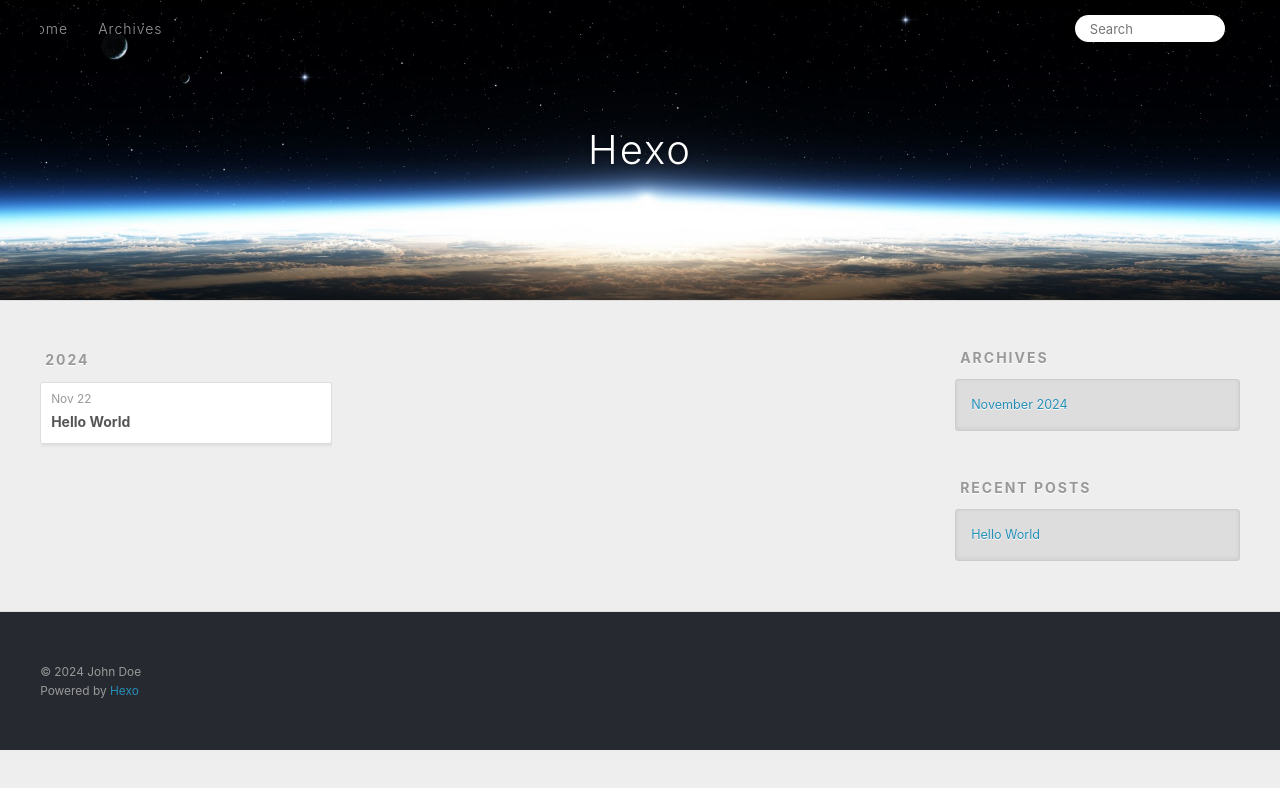
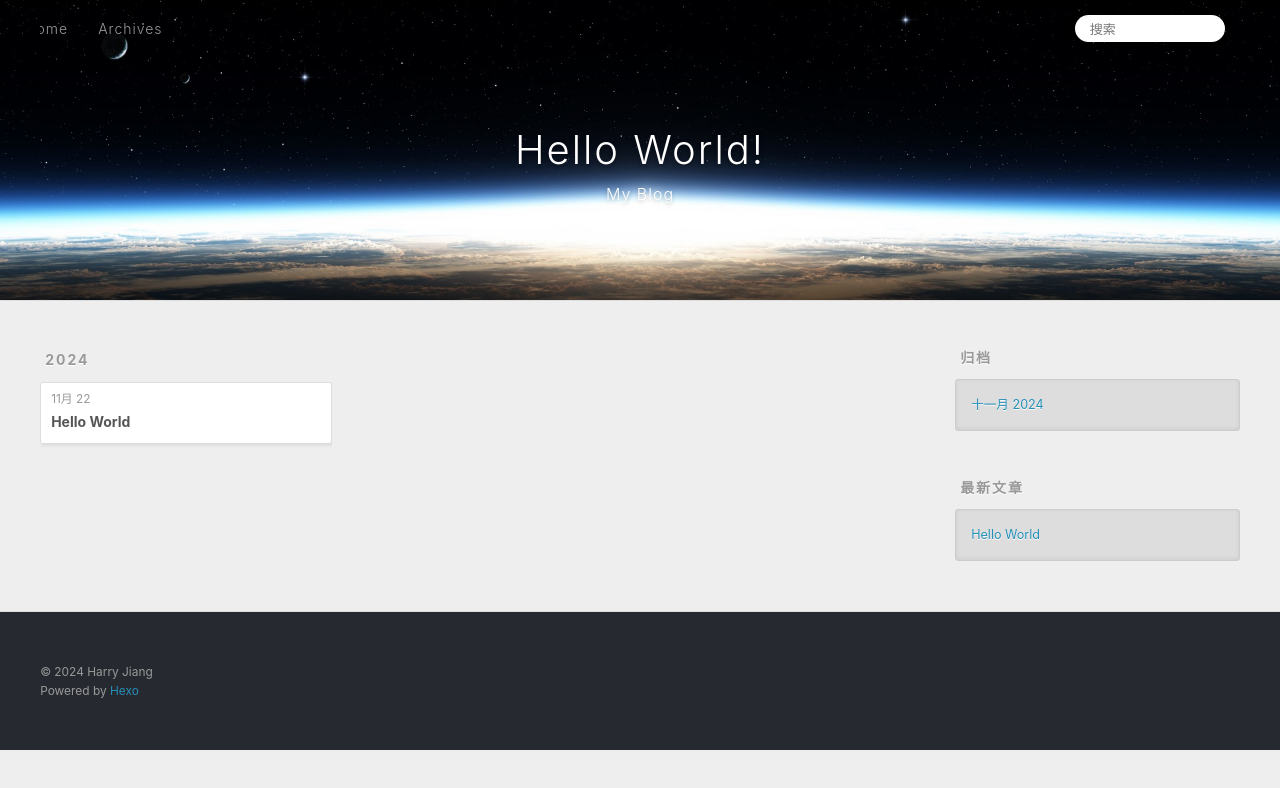
Before and after one commit to yaemolt/yaemolt.github.io, a plain HTML site: page archives/index.html in a window 1280 px wide. Both pictures are taken after a click on the link 1232 px from the left and 27 px from the top of the page. Drawn offline with Linux system fonts and the light colour scheme.

Commit message:
Site updated: 2024-11-22 10:56:48

```diff
--- a/archives/index.html
+++ b/archives/index.html
@@ -4,17 +4,19 @@
   <meta charset="utf-8">
 
 
-  <title>Archives | Hexo</title>
+  <title>归档 | Hello World!</title>
   <meta name="viewport" content="width=device-width, initial-scale=1, shrink-to-fit=no">
-  <meta property="og:type" content="website">
-<meta property="og:title" content="Hexo">
+  <meta name="description" content="My CS Learning Path">
+<meta property="og:type" content="website">
+<meta property="og:title" content="Hello World!">
 <meta property="og:url" content="http://example.com/archives/index.html">
-<meta property="og:site_name" content="Hexo">
-<meta property="og:locale" content="en_US">
-<meta property="article:author" content="John Doe">
+<meta property="og:site_name" content="Hello World!">
+<meta property="og:description" content="My CS Learning Path">
+<meta property="og:locale" content="zh_CN">
+<meta property="article:author" content="Harry Jiang">
 <meta name="twitter:card" content="summary">
 
-    <link rel="alternate" href="/atom.xml" title="Hexo" type="application/atom+xml">
+    <link rel="alternate" href="/atom.xml" title="Hello World!" type="application/atom+xml">
 
 
     <link rel="shortcut icon" href="/favicon.png">
@@ -39,8 +41,12 @@
   <div id="header-outer" class="outer">
     <div id="header-title" class="inner">
       <h1 id="logo-wrap">
-        <a href="/" id="logo">Hexo</a>
+        <a href="/" id="logo">Hello World!</a>
       </h1>
+
+        <h2 id="subtitle-wrap">
+          <a href="/" id="subtitle">My Blog</a>
+        </h2>
 
     </div>
     <div id="header-inner" class="inner">
@@ -55,12 +61,12 @@
       <nav id="sub-nav">
 
 
-          <a class="nav-icon" href="/atom.xml" title="RSS Feed"><span class="fa fa-rss"></span></a>
+          <a class="nav-icon" href="/atom.xml" title="RSS 订阅"><span class="fa fa-rss"></span></a>
 
-        <a class="nav-icon nav-search-btn" title="Search"><span class="fa fa-search"></span></a>
+        <a class="nav-icon nav-search-btn" title="搜索"><span class="fa fa-search"></span></a>
       </nav>
       <div id="search-form-wrap">
-        <form action="//google.com/search" method="get" accept-charset="UTF-8" class="search-form"><input type="search" name="q" class="search-form-input" placeholder="Search"><button type="submit" class="search-form-submit">&#xF002;</button><input type="hidden" name="sitesearch" value="http://example.com"></form>
+        <form action="//google.com/search" method="get" accept-charset="UTF-8" class="search-form"><input type="search" name="q" class="search-form-input" placeholder="搜索"><button type="submit" class="search-form-submit">&#xF002;</button><input type="hidden" name="sitesearch" value="http://example.com"></form>
       </div>
     </div>
   </div>
@@ -84,7 +90,7 @@
   <div class="archive-article-inner">
     <header class="archive-article-header">
       <a href="/2024/11/22/hello-world/" class="archive-article-date">
-  <time class="dt-published" datetime="2024-11-22T02:22:48.521Z" itemprop="datePublished">Nov 22</time>
+  <time class="dt-published" datetime="2024-11-22T02:22:48.521Z" itemprop="datePublished">11月 22</time>
 </a>
 
 
@@ -116,9 +122,9 @@
 
 
   <div class="widget-wrap">
-    <h3 class="widget-title">Archives</h3>
+    <h3 class="widget-title">归档</h3>
     <div class="widget">
-      <ul class="archive-list"><li class="archive-list-item"><a class="archive-list-link" href="/archives/2024/11/">November 2024</a></li></ul>
+      <ul class="archive-list"><li class="archive-list-item"><a class="archive-list-link" href="/archives/2024/11/">十一月 2024</a></li></ul>
     </div>
   </div>
 
@@ -126,7 +132,7 @@
 
 
   <div class="widget-wrap">
-    <h3 class="widget-title">Recent Posts</h3>
+    <h3 class="widget-title">最新文章</h3>
     <div class="widget">
       <ul>
 
@@ -147,7 +153,7 @@
   <div class="outer">
     <div id="footer-info" class="inner">
 
-      &copy; 2024 John Doe<br>
+      &copy; 2024 Harry Jiang<br>
       Powered by <a href="https://hexo.io/" target="_blank">Hexo</a>
     </div>
   </div>
```
Also changed, not shown: 2024/11/22/hello-world/index.html (+18 -14 lines), archives/2024/11/index.html (+22 -16 lines), archives/2024/index.html (+22 -16 lines), index.html (+22 -16 lines).
